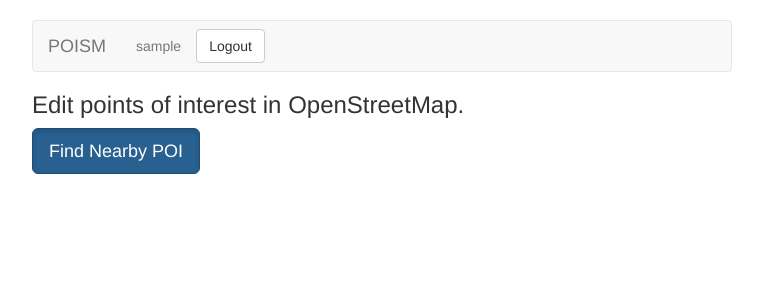
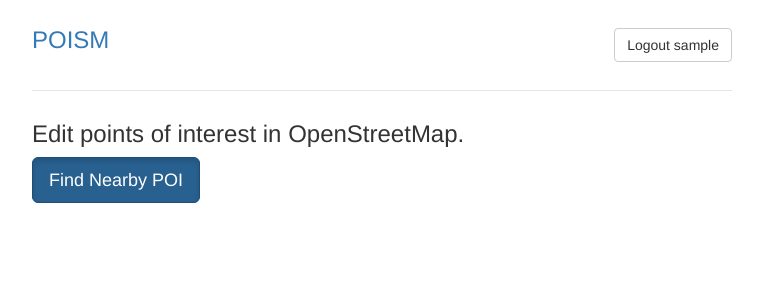
Before and after one commit to iandees/poism-py, a Flask app: page / in a window 1280 px wide. Shown: the top 300 px of the page, without its empty margins (258-1021 px from the left). Run offline with Flask 2, Linux system fonts and the light colour scheme; the visitor is signed in with stand-in values (Sample User, id 1); some libraries are stand-ins or nearby versions.

Commit message:
Better header?

```diff
--- a/templates/_template.html
+++ b/templates/_template.html
@@ -1,5 +1,13 @@
 {% import "bootstrap/utils.html" as utils %}
 {% extends "bootstrap/base.html" %}
+
+{% block html_attribs %} lang="en"{% endblock %}
+
+{% block metas %}
+    <meta name="viewport" content="width=device-width, initial-scale=1">
+    <meta charset="utf-8">
+    <meta http-equiv="X-UA-Compatible" content="IE=edge">
+{% endblock %}
 
 {% block title %}POISM - Points of Interest Editor{% endblock %}
 
@@ -72,19 +80,20 @@ body {
 
 {% block navbar %}
 {{ super() }}
-<nav class="navbar navbar-default">
-  <div class="container-fluid">
-    <div class="navbar-header">
-      <a class="navbar-brand" href="{{ url_for('index') }}">POISM</a>
+<div class="header clearfix">
+  <nav>
+    <ul class="nav nav-pills pull-right">
       {% if session.get('user_name') %}
-      <form class="navbar-form navbar-right" role="logout" action="{{ url_for('logout') }}">
-        <button type="submit" class="btn btn-default">Logout</button>
-      </form>
-      <p class="navbar-text navbar-right">{{ session.get('user_name') }}</p>
+      <li role="presentation">
+        <form class="navbar-form navbar-right" role="logout" action="{{ url_for('logout') }}">
+          <button type="submit" class="btn btn-default">Logout {{ session.get('user_name') }}</button>
+        </form>
+      </li>
       {% endif %}
-    </div>
-  </div>
-</nav>
+    </ul>
+  </nav>
+  <h3 class="text-muted"><a href="{{ url_for('index') }}">POISM</a></h3>
+</div>
 {% endblock %}
 
 {% block body %}
```
